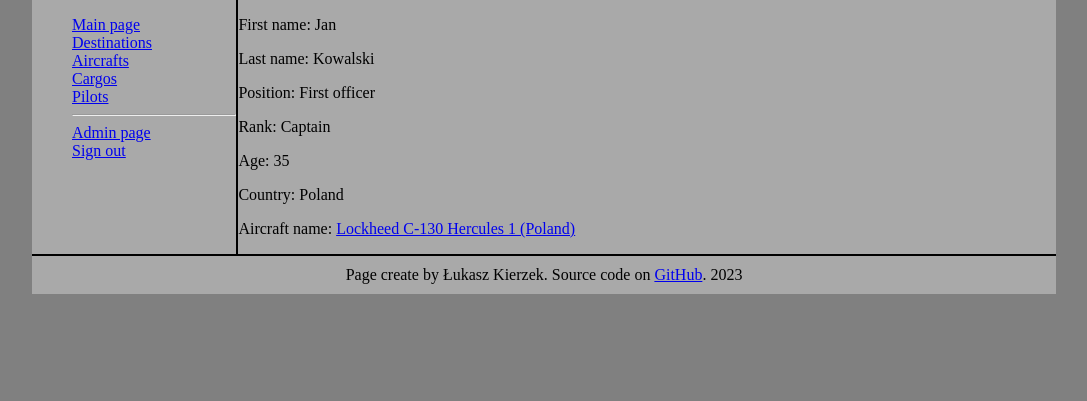
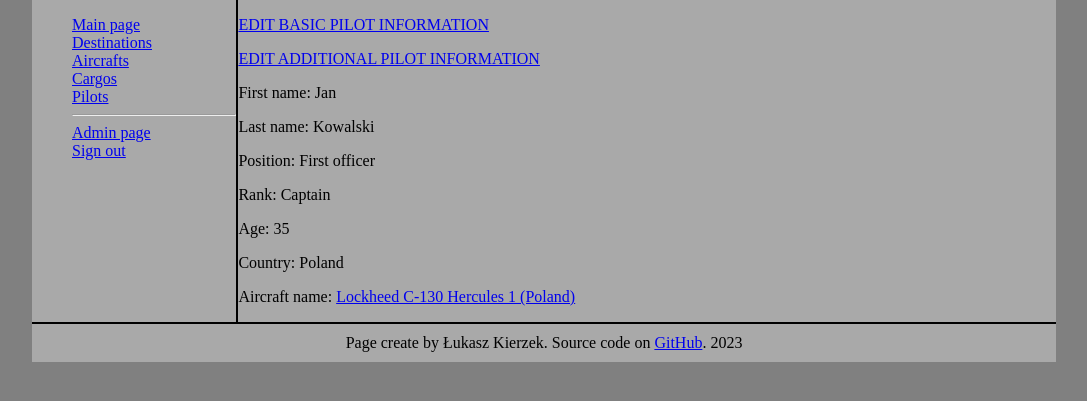
Before and after one commit to lukaskierzek/cargo_app, a Django app: page /airlift/pilots/1 in a window 1280 px wide. Shown: the part 60-461 px from the top of the page, without its empty margins (96-1183 px from the left). Run offline with Django 4.2, Linux system fonts and the light colour scheme; the visitor is signed in with stand-in values (Sample User, id 1); data comes from the database, SQL or seed files in the repository.

Commit message:
Modified airlift pilots_detail.html
Add section tags
Add link to edit information about pilot and pilot additional information

```diff
--- a/airlift/templates/airlift/pilots_detail.html
+++ b/airlift/templates/airlift/pilots_detail.html
@@ -9,6 +9,9 @@
 {% endblock %}
 
 {% block page_content %}
+	<section>
+    <p><a href="{% url 'airlift:pilots_update' pk=pilot.id %}">EDIT BASIC PILOT INFORMATION</a></p>
+    <p><a href="{% url 'airlift:pilots_informations_update' pk=pilot.id %}">EDIT ADDITIONAL PILOT INFORMATION</a></p>
 		<p>First name: {{ pilot.first_name }}</p>
 		<p>Last name: {{ pilot.last_name }}</p>
 		<p>Position: {{ pilot.pilotsinformations.position }}</p>
@@ -16,4 +19,5 @@
 		<p>Age: {{ pilot.pilotsinformations.age }}</p>
 		<p>Country: {{ pilot.pilotsinformations.country }}</p>
 		<p>Aircraft name: <a href="{{ pilot.aircraft.get_absolute_url }}">{{ pilot.aircraft }}</a></p>
+	</section>
 {% endblock %}
```
Lines whose indentation alone changed are shown as unchanged.
